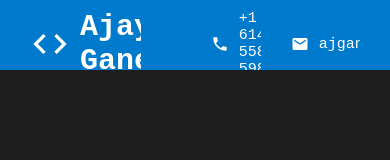
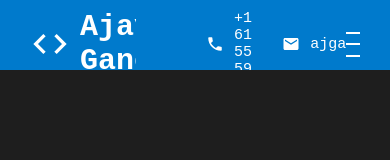
Before and after one commit to AjayGanesh02/portfolio-website, a React (Create React App) app: page / in a window 390 px wide. Shown: the top 160 px of the page. Built offline with nearby package versions, Linux system fonts and the light colour scheme; a web font is replaced by a local one.

Commit message:
Hamburger and Side Menu

```diff
--- a/src/App.jsx
+++ b/src/App.jsx
@@ -5,12 +5,16 @@
 import Works from "./components/works/Works";
 import Testimonials from "./components/testimonials/Testimonials";
 import Contact from "./components/contact/Contact";
+import Menu from "./components/menu/Menu";
+import { useState } from "react";
 
 
 function App() {
+  const [menuOpen, setMenuOpen] = useState(false)
   return (
     <div className="app">
-      <Topbar/>
+      <Topbar menuOpen={menuOpen} setMenuOpen={setMenuOpen}/>
+      <Menu menuOpen={menuOpen} setMenuOpen={setMenuOpen}/>
       <div className="sections">
         <Intro/>
         <Portfolio/>
--- /dev/null
+++ b/src/components/menu/Menu.jsx
@@ -0,0 +1,25 @@
+import "./menu.scss"
+
+export default function Menu({ menuOpen, setMenuOpen }) {
+  return (
+    <div className={"menu " + (menuOpen && "active")}>
+        <ul>
+            <li onClick={()=>setMenuOpen(false)}>
+                <a href="#intro">Home</a>
+            </li>
+            <li onClick={()=>setMenuOpen(false)}>
+                <a href="#portfolio">Portfolio</a>
+            </li>
+            <li onClick={()=>setMenuOpen(false)}>
+                <a href="#works">Works</a>
+            </li>
+            <li onClick={()=>setMenuOpen(false)}>
+                <a href="#testimonials">Testimonials</a>
+            </li>
+            <li onClick={()=>setMenuOpen(false)}>
+                <a href="#contact">Contact</a>
+            </li>
+        </ul>
+    </div>
+  )
+}
--- /dev/null
+++ b/src/components/menu/menu.scss
@@ -0,0 +1,43 @@
+@import "../../global.scss";
+
+.menu{
+    width: 300px;
+    height: 100vh;
+    background-color: $accentColor;
+    position: fixed;
+    top: 0;
+    right: -300px;
+    z-index: 2;
+    display: flex;
+    flex-direction: column;
+    align-items: center;
+    justify-content: center;
+    transition: all 1s ease;
+
+    &.active{
+        right: 0;
+    }
+
+    ul{
+        margin: 0;
+        padding: 0;
+        list-style: none;
+        font-size: 30px;
+        font-weight: 300;
+        color: $topBarText;
+        width: 80%;
+
+        li{
+            margin-bottom: 20px;
+            a{
+                font-size: inherit;
+                color: inherit;
+                text-decoration: none;
+            }
+
+            &:hover{
+                font-weight: 700;
+            }
+        }
+    }
+}
--- a/src/components/topbar/Topbar.jsx
+++ b/src/components/topbar/Topbar.jsx
@@ -3,9 +3,9 @@
 import PhoneIcon from '@mui/icons-material/Phone';
 import MailIcon from '@mui/icons-material/Mail';
 
-export default function Topbar() {
+export default function Topbar({ menuOpen, setMenuOpen }) {
   return (
-    <div className="topbar">
+    <div className={"topbar " + (menuOpen && "active")}>
       <div className="wrapper">
         <div className="left">
           <CodeIcon className="codelogo" />
@@ -20,7 +20,7 @@
           </div>
         </div>
         <div className="right">
-          <div className="hamburger">
+          <div className="hamburger" onClick={()=>setMenuOpen(!menuOpen)}>
             <span className="line1"></span>
             <span className="line2"></span>
             <span className="line3"></span>
--- a/src/components/topbar/topbar.scss
+++ b/src/components/topbar/topbar.scss
@@ -6,7 +6,8 @@
     background-color: $accentColor;
     position: fixed;
     top: 0;
-    z-index: 2;
+    z-index: 3;
+    transition: all 1s ease;
 
     .wrapper {
         color: $topBarText;
@@ -48,5 +49,48 @@
                 }
             }
         }
+
+        .right {
+            .hamburger {
+                width: 32px;
+                height: 25px;
+                display: flex;
+                flex-direction: column;
+                justify-content: space-between;
+                cursor: pointer;
+
+                span {
+                    width: 100%;
+                    height: 2px;
+                    background-color: $topBarText;
+                    transform-origin: left;
+                    transition: all 2s ease;
+                }
+            }
+        }
+    }
+
+    &.active {
+        background-color: #16825d;
+        // color: $blkColor2;
+        .wrapper{
+            // color: $blkColor2;
+        .hamburger{
+            span{
+                &:first-child{
+                    // background-color: $blkColor2;
+                    transform: rotate(45deg);
+                }
+                &:nth-child(2){
+                    opacity: 0;
+                    transition: all .75s ease;
+                }
+                &:last-child{
+                    // background-color: $blkColor2;
+                    transform: rotate(-45deg);
+                }
+            }
+        }
+        }
     }
 }
```
